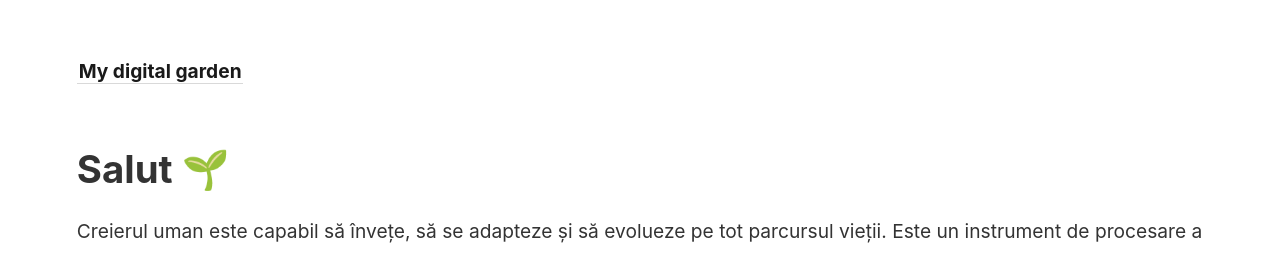
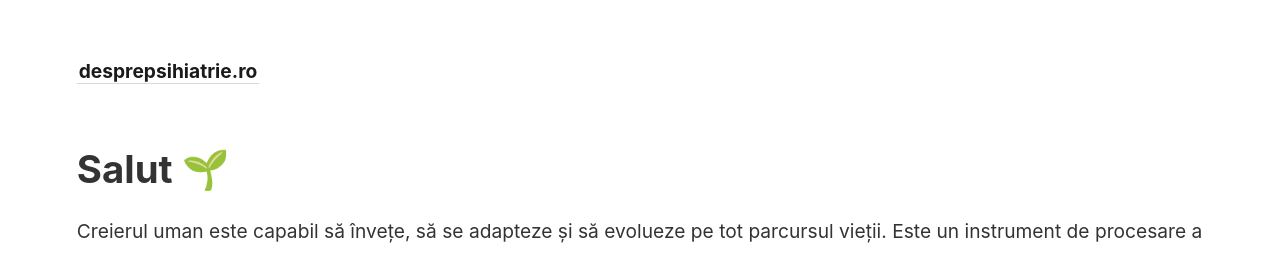
Before and after one commit to desprepsihiatrie/blog, a Jekyll site: the page built from _pages/index.md, in a window 1280 px wide. Shown: the top 253 px of the page. Built offline with Jekyll 4.4.1, drawn with Linux system fonts in a browser that asks for light colours.

Commit message:
Update _config.yml

```diff
--- a/_config.yml
+++ b/_config.yml
@@ -1,4 +1,4 @@
-title:               My digital garden
+title:               desprepsihiatrie.ro
 include:             ['_pages']
 exclude:             ['_includes/notes_graph.json']
 # You may need to change the base URL depending on your deploy configuration.
```
